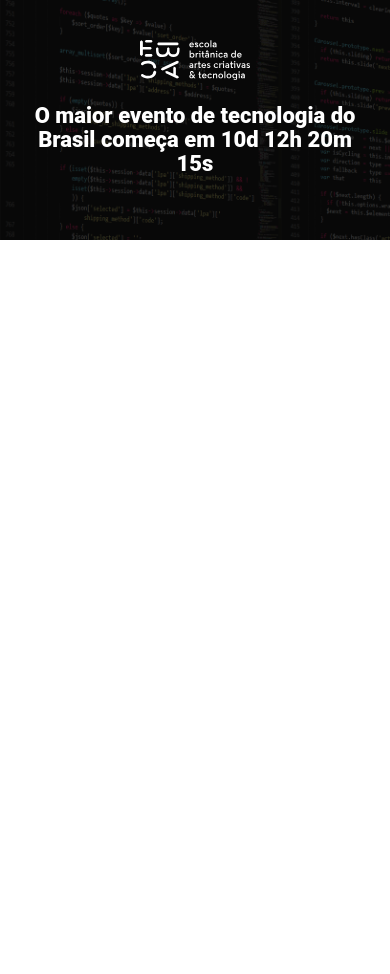
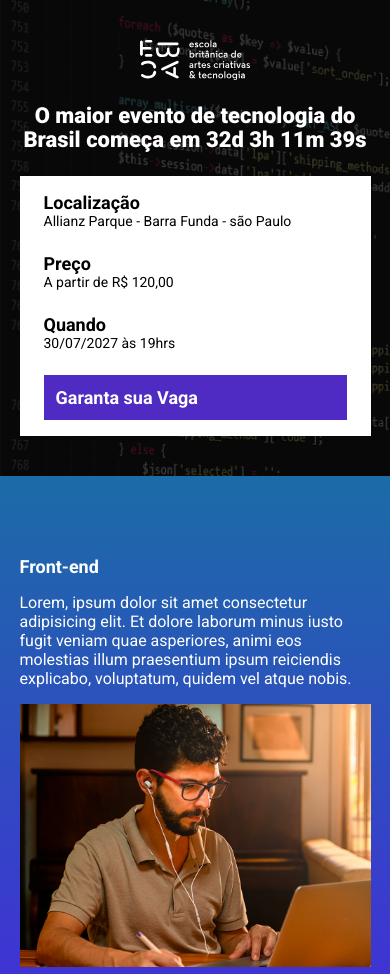
Before and after one commit to cacavolkov/ebac_tech_talks, a website built with Parcel: page src/index.html in a window 390 px wide. Shown: the top 974 px of the page. Before the commit the page ends 844 px from the top, so only its background shows below. Built offline with nearby package versions, Linux system fonts and the light colour scheme.

Commit message:
criando a contagem regressiva

```diff
--- a/package.json
+++ b/package.json
@@ -2,9 +2,9 @@
   "name": "ebac_talks",
   "version": "1.0.0",
   "description": "",
-  "main": "index.js",
   "scripts": {
     "dev": "parcel src/index.html src/styles/main.scss src/scripts/main.js",
+    "build": "parcel build src/index.html",
     "test": "echo \"Error: no test specified\" && exit 1"
   },
   "keywords": [],
--- a/src/index.html
+++ b/src/index.html
@@ -7,20 +7,86 @@
 
     <link rel="preconnect" href="https://fonts.googleapis.com">
     <link rel="preconnect" href="https://fonts.gstatic.com" crossorigin>
-    <link href="https: //fonts.googleapis.com/css2?family= Comfortaa & family= Lobster & family= Pacifico & família= Roboto:wght@400;700;900 && display =swap" rel="stylesheet">
+    <link href="https://fonts.googleapis.com/css2?family=Comfortaa&family=Lobster&family=Pacifico&family=Roboto:wght@400;700;900&display=swap" rel="stylesheet">
     <link rel="stylesheet" href="styles/main.scss">
+    <link rel="stylesheet" href="https://unpkg.com/aos@next/dist/aos.css" />
 </head>
 <body>
     <header class="hero">
         <div class="container">
             <img class="hero__logo" src="./images/ebac_logo.svg" alt="EBAC logo">
             <p class="hero__text">
-                O maior evento de tecnologia do Brasil começa em 10d 12h 20m 15s
+                O maior evento de tecnologia do Brasil começa em <span id="contador"></span>
             </p>
+            <div class="infos-bar">
+                <ul class="infos-bar__infos">
+                    <li class="infos-bar__infos__item">
+                        <b>Localização</b>
+                        Allianz Parque - Barra Funda - são Paulo
+                    </li>
+                    <li class="infos-bar__infos__item">
+                        <b>Preço</b>
+                        A partir de R$ 120,00
+                    </li>
+                    <li class="infos-bar__infos__item">
+                        <b>Quando</b>
+                        30/07/2027 às 19hrs
+                    </li>
+                </ul>
+                <a href="#" class="button button--primary">
+                    Garanta sua Vaga
+                </a>
+            </div>
         </div>
     </header>
 
+    <section class="event event--frontend">
+        <div class="container" data-aos="fade-right">
+            <div class="event__details">
+                <h2 class="event__details__title">Front-end</h2>
+                <p class="event__details__description">
+                    Lorem, ipsum dolor sit amet consectetur adipisicing elit. Et dolore laborum minus iusto fugit veniam quae asperiores, animi eos molestias illum praesentium ipsum reiciendis explicabo, voluptatum, quidem vel atque nobis.
+                </p>
+            </div>
+            <img class="event__image" src="./images/frontend.png" alt="Front-end">
+        </div>
+    </section>
+    <section class="event event--ux-ui event--image-left">
+        <div class="container"  data-aos="fade-left">
+            <div class="event__details">
+                <h2 class="event__details__title">UI/UX</h2>
+                <p class="event__details__description">
+                    Lorem, ipsum dolor sit amet consectetur adipisicing elit. Et dolore laborum minus iusto fugit veniam quae asperiores, animi eos molestias illum praesentium ipsum reiciendis explicabo, voluptatum, quidem vel atque nobis.
+                </p>
+            </div>
+            <img class="event__image" src="./images/ui-ux.png" alt="UI/UX">
+        </div>
+    </section>
+    <section class="event event--data-science">
+        <div class="container"  data-aos="fade-right">
+            <div class="event__details">
+                <h2 class="event__details__title">Data Science</h2>
+                <p class="event__details__description">
+                    Lorem, ipsum dolor sit amet consectetur adipisicing elit. Et dolore laborum minus iusto fugit veniam quae asperiores, animi eos molestias illum praesentium ipsum reiciendis explicabo, voluptatum, quidem vel atque nobis.
+                </p>
+            </div>
+            <img class="event__image" src="./images/data.png" alt="Front-end">
+        </div>
+    </section>
+    <section class="event event--backend event--image-left">
+        <div class="container"  data-aos="fade-left">
+            <div class="event__details">
+                <h2 class="event__details__title">Back-end</h2>
+                <p class="event__details__description">
+                    Lorem, ipsum dolor sit amet consectetur adipisicing elit. Et dolore laborum minus iusto fugit veniam quae asperiores, animi eos molestias illum praesentium ipsum reiciendis explicabo, voluptatum, quidem vel atque nobis.
+                </p>
+            </div>
+            <img class="event__image" src="./images/backend.png" alt="Back-end">
+        </div>
+    </section>
 
-    <scripts src="scripts/main.js"></scripts>
+    <script src="https://unpkg.com/aos@next/dist/aos.js"></script>
+
+    <script src="scripts/main.js"></script>
 </body>
 </html>
--- a/src/scripts/main.js
+++ b/src/scripts/main.js
@@ -1 +1,27 @@
-console.log("olá mundo");
+AOS.init();
+
+const dataDoEvento = new Date("jul 30, 2023 19:00:00");
+const timeStampDoEvento = dataDoEvento.getTime();
+
+const contaAsHoras = setInterval(function() {
+    const agora = new Date();
+    const timeStampAtual = agora.getTime();
+
+    const distanciaAteOEvento = timeStampDoEvento - timeStampAtual;
+
+    const diaEmMs = 1000 * 60 * 60 * 24;
+    const horaEmMs = 1000 * 60 * 60;
+    const minutosEmMs = 1000 * 60;
+
+    const diasAteOEvento =  Math.floor(distanciaAteOEvento / diaEmMs);
+    const horasAteOEvento = Math.floor((distanciaAteOEvento % diaEmMs) / horaEmMs);
+    const minutosAteOEvento = Math.floor((distanciaAteOEvento % horaEmMs) / minutosEmMs);
+    const segundosAteOEvento = Math.floor((distanciaAteOEvento % minutosEmMs) / 1000);
+
+    document.getElementById('contador').innerHTML = `${diasAteOEvento}d ${horasAteOEvento}h ${minutosAteOEvento}m ${segundosAteOEvento}s`;
+
+    if (distanciaAteOEvento < 0) {
+        clearInterval(contaAsHoras);
+        document.getElementById('contador').innerHTML = 'Evento expirado';
+    }
+}, 1000);
--- /dev/null
+++ b/src/styles/_event.scss
@@ -0,0 +1,66 @@
+@use 'variables';
+
+.event {
+
+    padding: 80px 0;
+
+    &--frontend {
+        background-image: linear-gradient(variables.$blue1, variables.$blue2);
+    }
+
+    &--ux-ui {
+        background-image: linear-gradient(variables.$blue2, variables.$pink);
+    }
+
+    &--data-science {
+        background-image: linear-gradient(variables.$pink, variables.$yellow);
+    }
+
+    &--backend {
+        background-image: linear-gradient(variables.$yellow, variables.$pink);
+    }
+
+    &--image-left {
+        .container {
+            flex-direction: row-reverse;
+        }
+    }
+
+    .container {
+        display: flex;
+        gap: 40px;
+
+    }
+    &__image {
+        max-width: 360px;
+    }
+
+    &__details {
+
+
+        &__title {
+            font-size: 18px;
+            font-weight: bold;
+            margin-bottom: 16px;
+        }
+
+        &__descriptiond {
+            line-height: 22px;
+        }
+    }
+
+    @media (max-width: 640px) {
+        .container {
+            display: block;
+        }
+
+        &__image {
+            width: 100%;
+        }
+
+        &__details {
+            margin-right: 0;
+            margin-bottom: 16px;
+        }
+    }
+}
--- a/src/styles/_hero.scss
+++ b/src/styles/_hero.scss
@@ -1,3 +1,5 @@
+@use 'variables';
+
 .hero {
     padding-top: 64px;
     padding-bottom: 100px;
@@ -16,7 +18,7 @@
         left: 0;
         width: 100%;
         height: 100%;
-        background-color: #000;
+        background-color: variables.$secondaryTextColor;
         content: '';
         opacity: .7;
     }
--- /dev/null
+++ b/src/styles/_variables.scss
@@ -0,0 +1,7 @@
+$blue1:#1b6ca7;
+$blue2:#442bdb;
+$pink: #89223b;
+$yellow : #9c791d;
+$purple: #4f2ac3;
+$textColor: #fff;
+$secondaryTextColor: #000;
--- /dev/null
+++ b/src/styles/components/_buttons.scss
@@ -0,0 +1,25 @@
+@use '../variables';
+
+.button {
+    padding: 12px;
+    font-size: 18px;
+    font-weight: bold;
+    text-decoration: none;
+    text-align: center;
+    white-space: nowrap;
+
+    &--primary {
+        color: #fff;
+        background-color: variables.$purple;
+    }
+
+    @media (max-width:640px) {
+        display: block;
+        width: 100%;
+    }
+
+    @media (max-width: 1024px) {
+        display: flex;
+        align-items: center;
+    }
+}
--- /dev/null
+++ b/src/styles/components/_infos_bar.scss
@@ -0,0 +1,42 @@
+@use '../variables';
+
+.infos-bar {
+    padding: 16px 24px;
+    background-color: variables.$textColor;
+    display: flex;
+    justify-content: space-between;
+
+    &__infos {
+        display: flex;
+        gap: 40px;
+
+        &__item {
+            font-size: 14px;
+            color: variables.$secondaryTextColor;
+
+            b {
+                color: variables.$secondaryTextColor;
+                font-size: 18px;
+                display: block;
+            }
+        }
+    }
+
+    @media (max-width: 640px) {
+        display: block;
+
+        &__infos {
+            display: block;
+
+            &__item {
+                margin-bottom: 24px;
+            }
+        }
+    }
+
+    @media (max-width: 1024px) {
+        &__infos {
+            gap: 16px;
+        }
+    }
+}
--- a/src/styles/main.scss
+++ b/src/styles/main.scss
@@ -1,11 +1,16 @@
 @use 'hero';
+@use 'components/infos_bar';
+@use 'components/buttons';
+@use 'event';
+@use 'variables';
 
 * {
     margin: 0;
     padding: 0;
     box-sizing: border-box;
     font-family: Roboto, sans-serif;
-    color: #fff;
+    color: variables.$textColor;
+    list-style: none;
 }
 
 .container {
```
